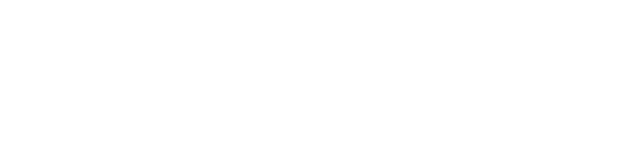
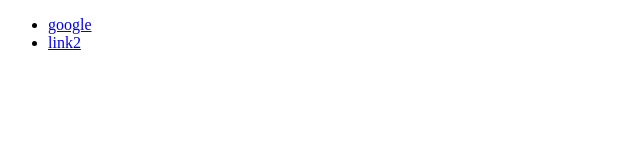
Before and after one commit to bjornum/library, a plain HTML site: page index.html in a window 1280 px wide. Shown: the whole page, without its empty margins (0-640 px from the left). Drawn offline with Linux system fonts and the light colour scheme; files that its build step writes are made by us from their sources.

Commit message:
wrote the html code for the navbar, but not added the css into navbar.css yet

```diff
--- a/index.html
+++ b/index.html
@@ -9,6 +9,11 @@
     <link rel="stylesheet" href=".../css/navbar.css">
 </head>
 <body>
-
+    <div id="navbar">
+        <ul>
+            <li><a href="#">google</a></li>
+            <li><a href="#">link2</a></li>
+        </ul>
+    </div>
 </body>
 </html>
```
